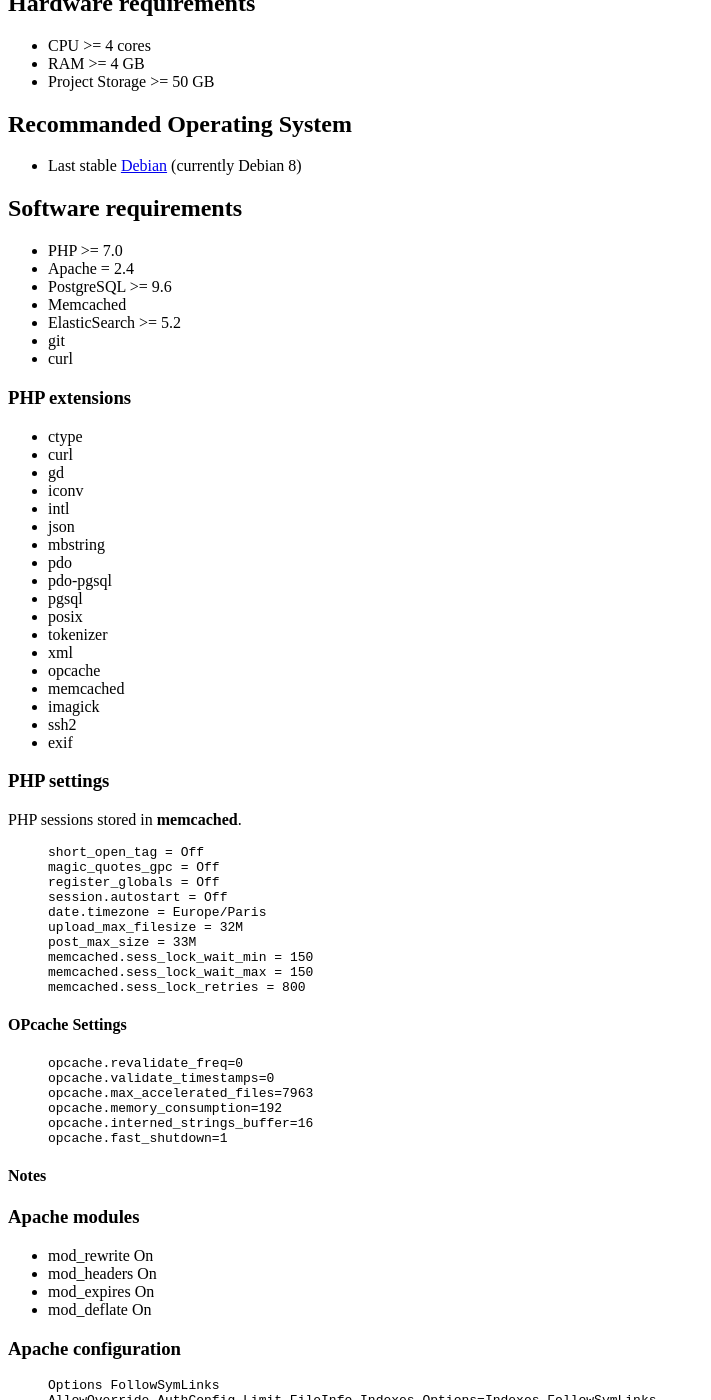
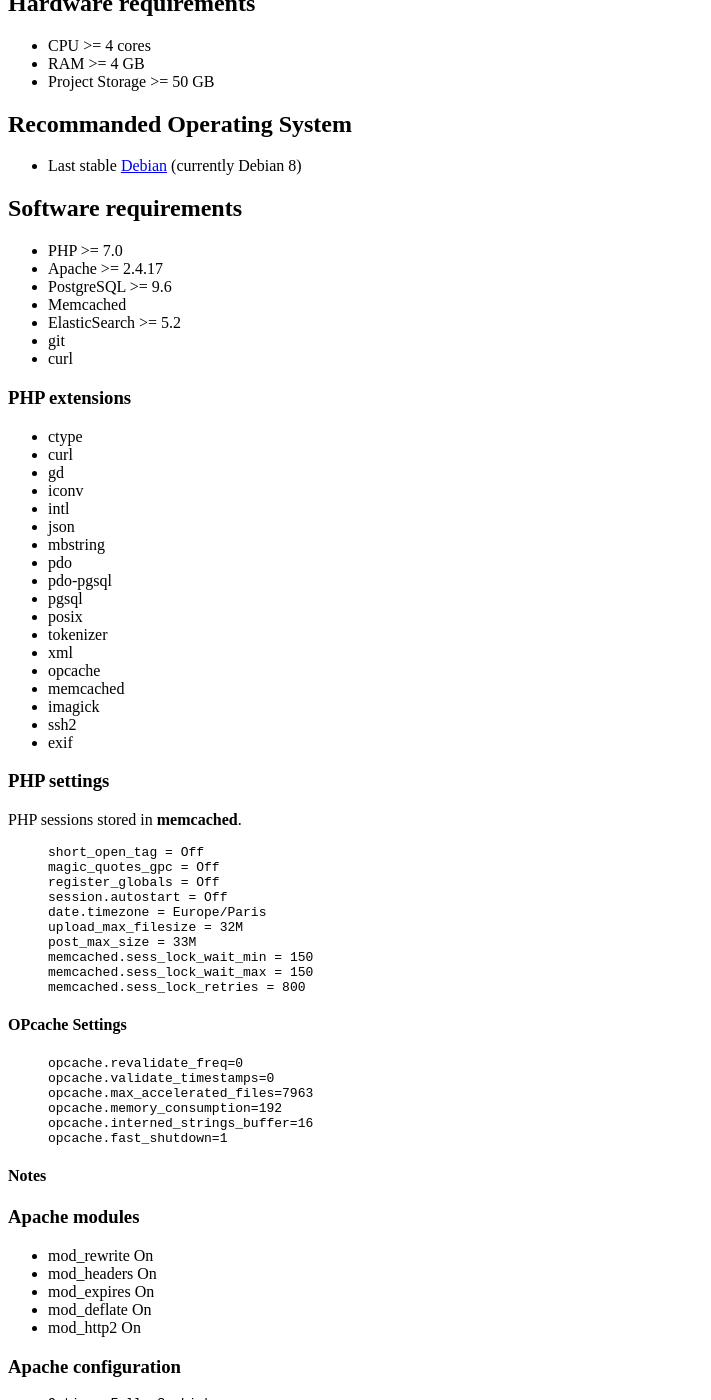
Before and after one commit to le-phare/le-phare.github.io, a Jekyll site: the page built from requirements/royer.md, in a window 1280 px wide and 1400 px high, scrolled down 222 px. Shown: the whole window, without its empty margins (0-711 px from the left). Built offline with Jekyll 4.4.1, drawn with Linux system fonts in a browser that asks for light colours.

Commit message:
Update royer.md

```diff
--- a/requirements/royer.md
+++ b/requirements/royer.md
@@ -16,7 +16,7 @@ title: Hosting requirements Royer
 ## Software requirements
 
  - PHP >= 7.0
- - Apache = 2.4
+ - Apache >= 2.4.17
  - PostgreSQL >= 9.6
  - Memcached
  - ElasticSearch >= 5.2
@@ -80,6 +80,7 @@ opcache.fast_shutdown=1
    * mod_headers On
    * mod_expires On
    * mod_deflate On
+   * mod_http2 On
 
 ### Apache configuration
 
```
